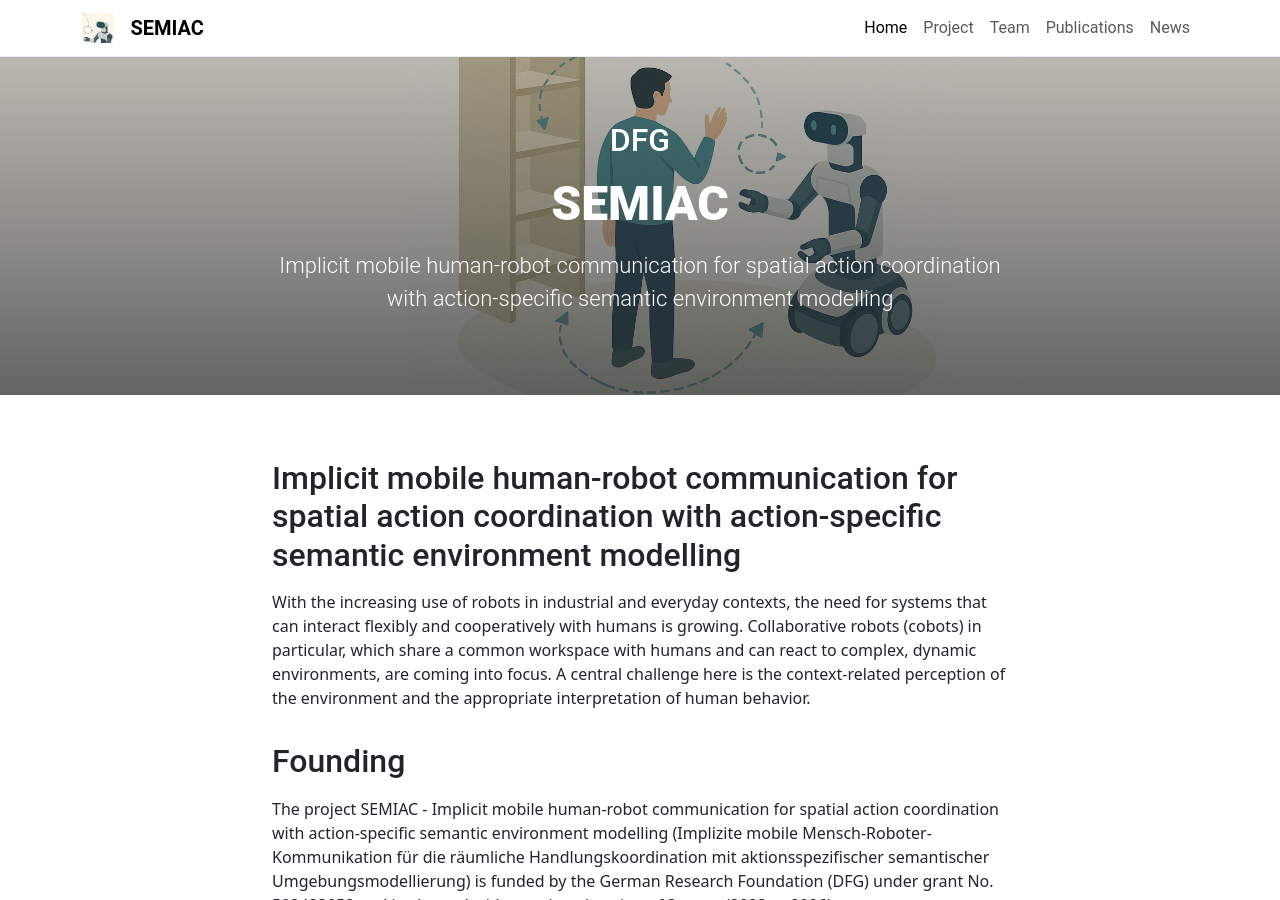
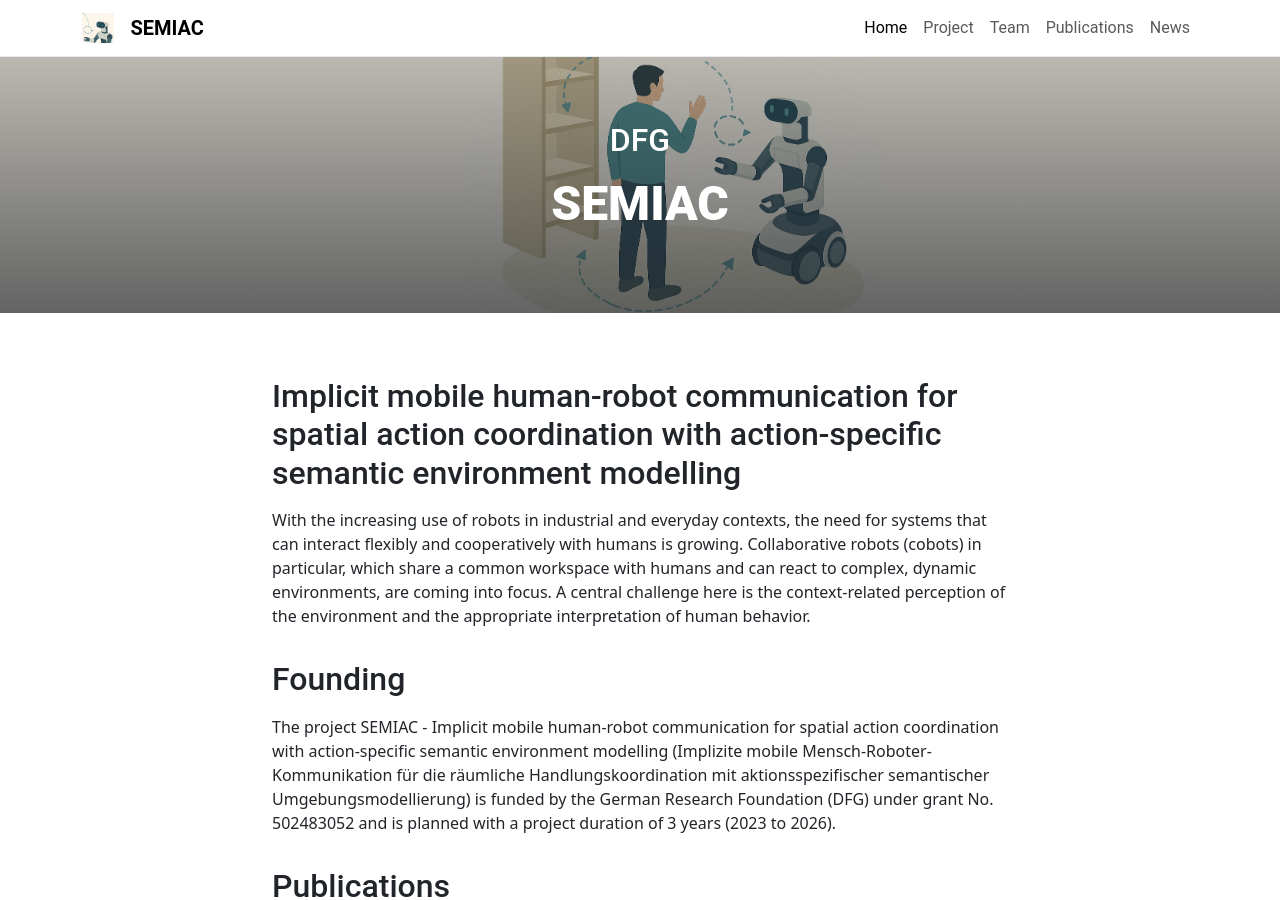
Before and after one commit to ovgu-nit/semiac, a Jekyll site: the page built from pages/home.md, in a window 1280 px wide and 900 px high. Built offline with Jekyll 4.4.1, drawn with Linux system fonts in a browser that asks for light colours.

Commit message:
Update home.md

```diff
--- a/pages/home.md
+++ b/pages/home.md
@@ -4,7 +4,7 @@ layout: home
 title: SEMIAC
 subtitle: DFG
 
-description: "Implicit mobile human-robot communication for spatial action coordination with action-specific semantic environment modelling"
+description: " "
 background: /assets/theme/images/home.png
 permalink: /
 ---
```
